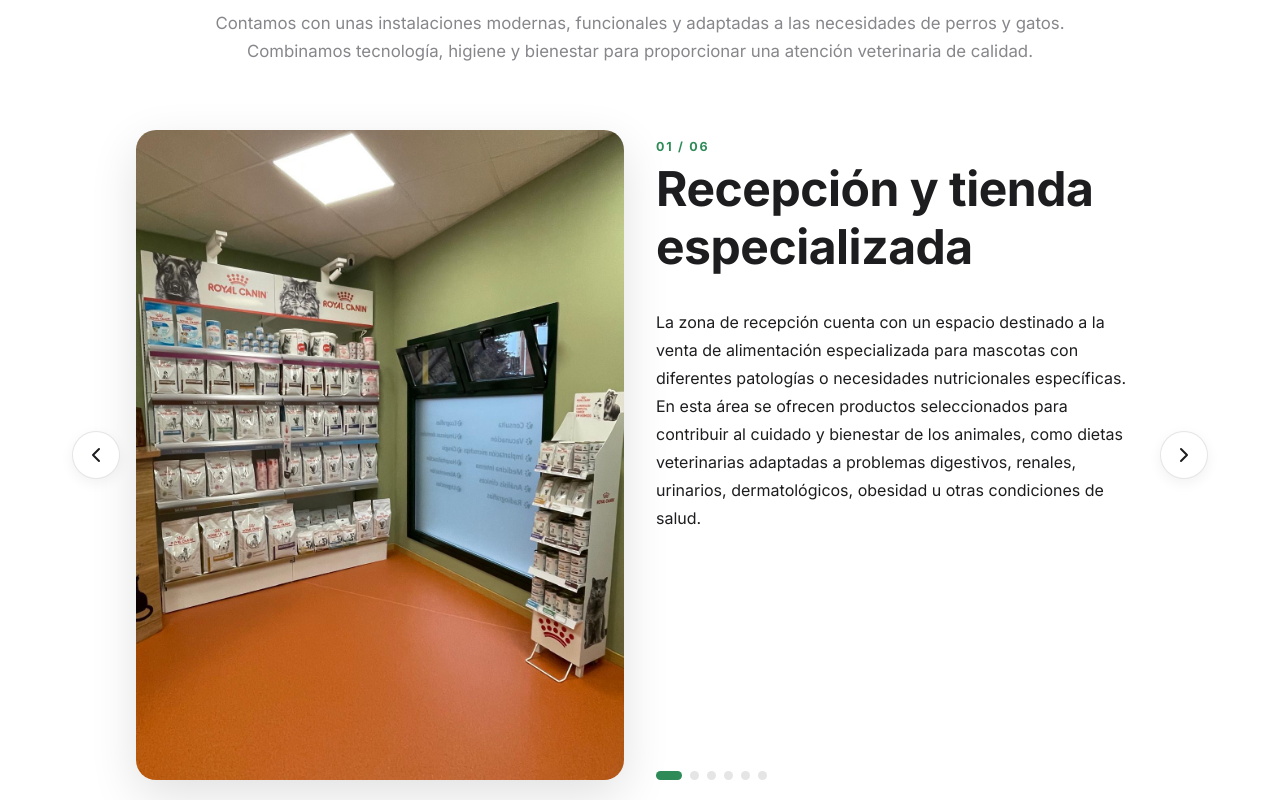
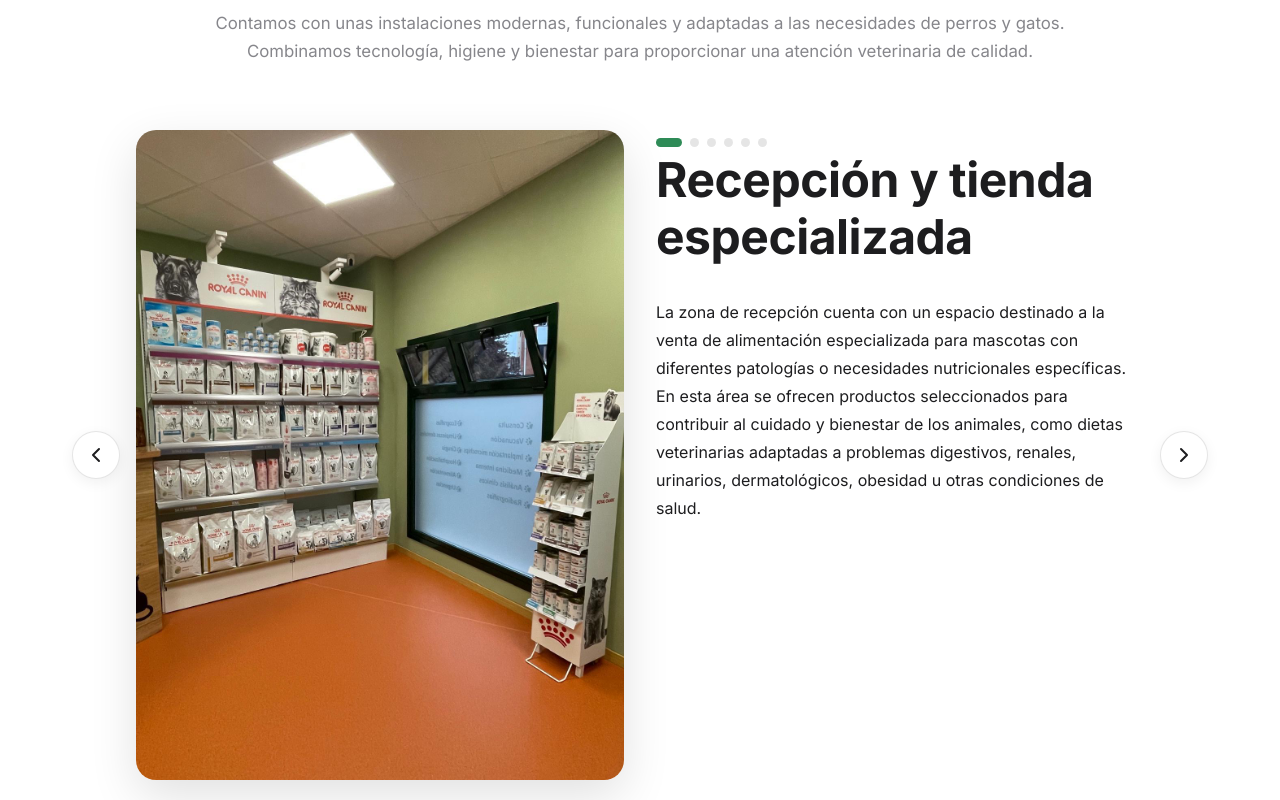
Before and after one commit to Pablo-ArgF/selvet, a React (Vite) app: page / in a window 1280 px wide. Shown: the part 2120-2920 px from the top of the page. Built offline with nearby package versions, Linux system fonts and the light colour scheme.

Commit message:
Ajusta los indicadores del carrusel de instalaciones

```diff
--- a/src/components/Instalaciones.css
+++ b/src/components/Instalaciones.css
@@ -107,22 +107,13 @@
   height: 100%;
 }
 
-/* Title box */
+/* Navigation dots and title */
 .inst-title-box {
   padding: 0.5rem 0;
   display: flex;
   flex-direction: column;
   align-items: flex-start;
   gap: 0.25rem;
-}
-
-.inst-counter {
-  font-size: 0.78rem;
-  font-weight: 700;
-  letter-spacing: 0.14em;
-  text-transform: uppercase;
-  color: var(--accent);
-  white-space: nowrap;
 }
 
 .inst-title {
@@ -229,6 +220,10 @@
     gap: 0.25rem;
   }
 
+  .inst-dots {
+    align-self: center;
+  }
+
   .inst-title {
     font-size: clamp(1.1rem, 5vw, 1.4rem);
   }
--- a/src/components/Instalaciones.jsx
+++ b/src/components/Instalaciones.jsx
@@ -128,11 +128,18 @@ const Instalaciones = () => {
 
               {/* Text column (right) */}
               <div className="inst-text-col">
-                {/* Title & counter */}
+                {/* Navigation dots and title */}
                 <div className="inst-title-box">
-                  <span className="inst-counter">
-                    {String(activeIndex + 1).padStart(2, '0')} / {String(total).padStart(2, '0')}
-                  </span>
+                  <div className="inst-dots">
+                    {instalacionesData.map((_, i) => (
+                      <button
+                        key={i}
+                        onClick={() => handleDotClick(i)}
+                        className={`inst-dot${i === activeIndex ? ' active' : ''}`}
+                        aria-label={`Instalación ${i + 1}`}
+                      />
+                    ))}
+                  </div>
                   <h3 className="inst-title">{item.title}</h3>
                 </div>
 
@@ -141,17 +148,6 @@ const Instalaciones = () => {
                   <p className="inst-body">{item.body}</p>
                 </div>
 
-                {/* Dots navigation */}
-                <div className="inst-dots">
-                  {instalacionesData.map((_, i) => (
-                    <button
-                      key={i}
-                      onClick={() => handleDotClick(i)}
-                      className={`inst-dot${i === activeIndex ? ' active' : ''}`}
-                      aria-label={`Instalación ${i + 1}`}
-                    />
-                  ))}
-                </div>
               </div>
             </motion.div>
           </AnimatePresence>
```
